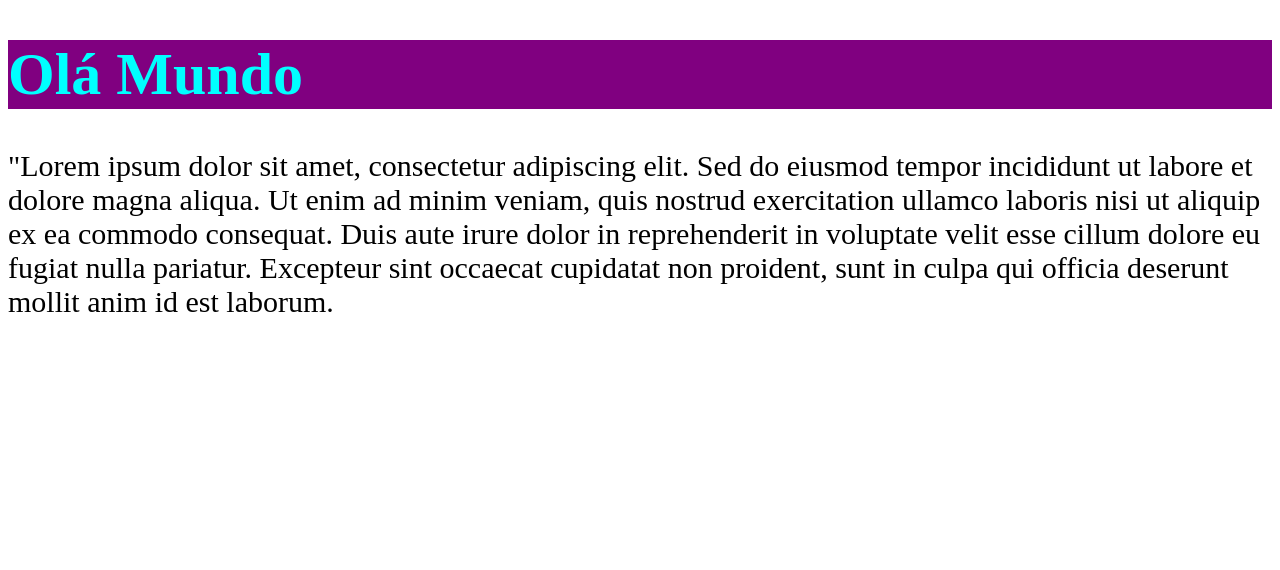
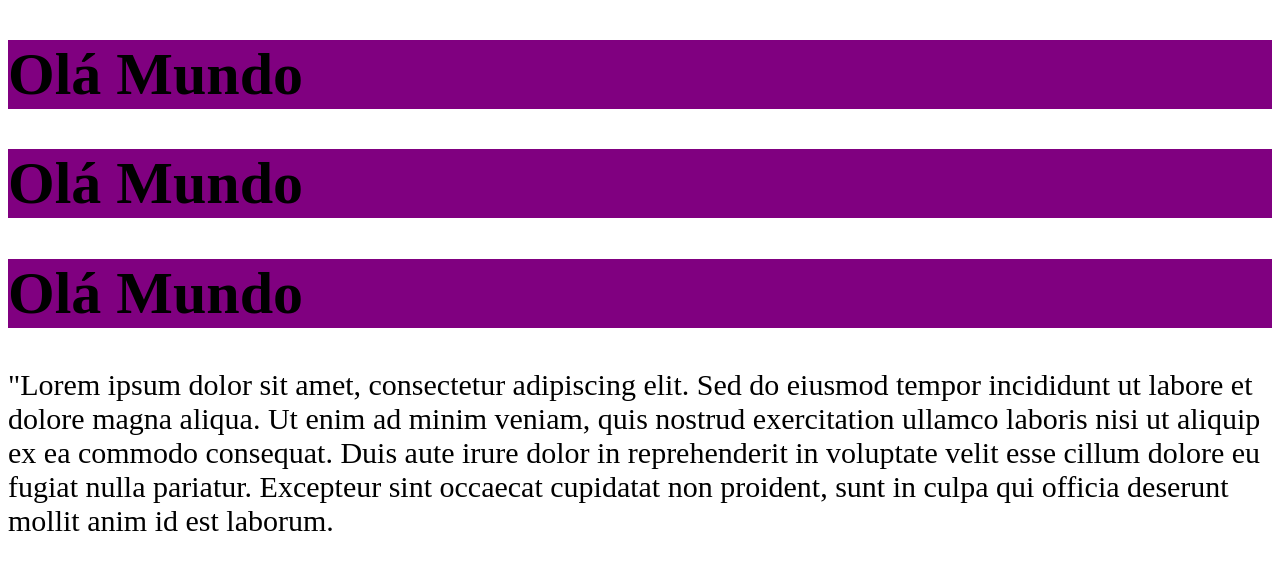
Before and after one commit to LucasDev07/chronos-pomodoro, a React (Vite) app: page / in a window 1280 px wide. Shown: the top 570 px of the page. Built offline with nearby package versions, Linux system fonts and the light colour scheme.

Commit message:
Comitando aula 16

```diff
--- a/src/App.tsx
+++ b/src/App.tsx
@@ -7,7 +7,11 @@
   console.log('Oi');
   return (
     <>
-      <Heading />
+      <Heading attr={123} attr2='String'>
+        Olá Mundo
+      </Heading>
+      <Heading>Olá Mundo</Heading>
+      <Heading>Olá Mundo</Heading>
       <p>
         "Lorem ipsum dolor sit amet, consectetur adipiscing elit. Sed do eiusmod
         tempor incididunt ut labore et dolore magna aliqua. Ut enim ad minim
--- a/src/components/Heading.tsx
+++ b/src/components/Heading.tsx
@@ -1,5 +1,5 @@
 import styles from './Heading.module.css';
 
-export function Heading() {
-  return <h1 className={`${styles.cyan} ${styles.heading}`}>Olá Mundo</h1>;
+export function Heading(props) {
+  return <h1 className={styles.heading}>{props.children}</h1>;
 }
```
